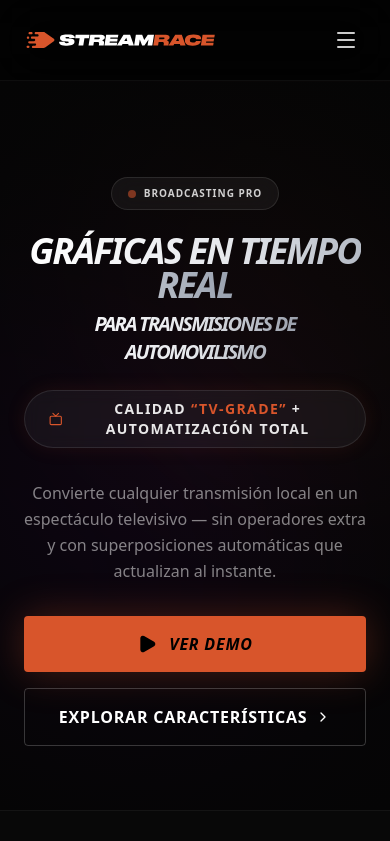
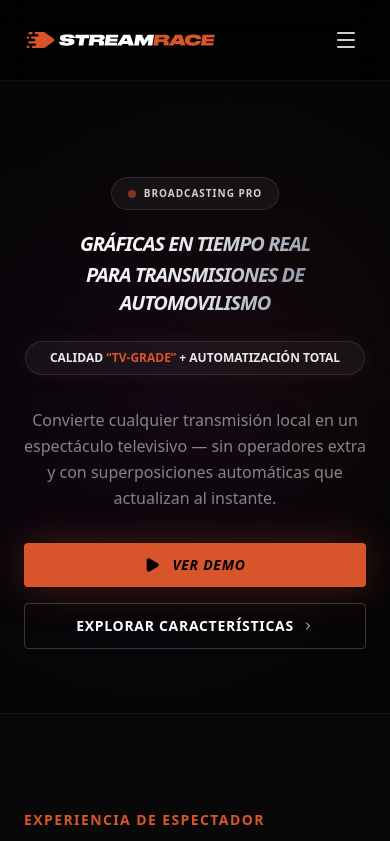
Before and after one commit to SiendoDevs/landing-streamrace, a React (Vite) app: page / in a window 390 px wide. Shown: the top 841 px of the page. Built offline with nearby package versions, Linux system fonts and the light colour scheme.

Commit message:
style(home): adjust responsive typography and spacing for mobile
- Update heading sizes and button padding for better mobile readability
- Hide TV icon on small screens to prevent layout overflow
- Change favicon from SVG to ICO for broader browser compatibility

```diff
--- a/index.html
+++ b/index.html
@@ -2,7 +2,7 @@
 <html lang="en">
   <head>
     <meta charset="UTF-8" />
-    <link rel="icon" type="image/svg+xml" href="/vite.svg" />
+    <link rel="icon" href="/favicon.ico" />
     <meta name="viewport" content="width=device-width, initial-scale=1.0" />
     <title>Sistema de Overlays para Transmisión de Carreras | StreamRace®</title>
   </head>
--- a/src/components/Home.jsx
+++ b/src/components/Home.jsx
@@ -210,19 +210,19 @@ export default function LandingPage() {
             </span>
           </motion.div>
 
-          <motion.h1 variants={fadeInUp} className="text-4xl sm:text-5xl md:text-7xl font-black italic tracking-tighter uppercase mb-6 md:mb-10 leading-[0.95] md:leading-[0.9]">
+          <motion.h1 variants={fadeInUp} className="text-xl sm:text-5xl md:text-7xl font-black italic tracking-tighter uppercase mb-6 md:mb-10 leading-[0.95] md:leading-[0.9]">
             <span className="text-transparent bg-clip-text bg-linear-to-r from-white via-gray-200 to-gray-400">
               Gráficas en Tiempo Real
             </span><br />
-            <span className="text-xl sm:text-2xl md:text-4xl block mt-2 text-transparent bg-clip-text bg-linear-to-r from-white via-gray-200 to-gray-500">
+            <span className="text-xl sm:text-2xl md:text-5xl block mt-2 text-transparent bg-clip-text bg-linear-to-r from-white via-gray-200 to-gray-500">
               Para Transmisiones de Automovilismo
             </span>
           </motion.h1>
 
           <motion.div variants={fadeInUp} className="mb-8 md:mb-10 flex justify-center">
             <div className="inline-flex items-center gap-3 px-6 py-2 rounded-full bg-white/5 border border-white/10 backdrop-blur-sm shadow-[0_0_20px_rgba(216,85,43,0.1)] hover:bg-white/10 transition-colors">
-              <Tv className="w-5 h-5 text-(--accent)" />
-              <span className="text-sm md:text-base font-bold text-white/90 uppercase tracking-widest">
+              <Tv className="hidden md:block w-5 h-5 text-(--accent)" />
+              <span className="text-xs md:text-base font-bold text-white/90 uppercase">
                 Calidad <span className="text-(--accent)">“TV-Grade”</span> + Automatización Total
               </span>
             </div>
@@ -237,19 +237,19 @@ export default function LandingPage() {
               whileHover={{ scale: 1.05, brightness: 1.1 }}
               whileTap={{ scale: 0.95 }}
               onClick={() => handleOpenModal('demo')}
-              className="w-full sm:w-auto group px-8 py-4 bg-(--accent) text-black font-bold uppercase italic tracking-wider rounded transition-all shadow-[0_0_40px_rgba(216,85,43,0.3)] hover:shadow-[0_0_60px_rgba(216,85,43,0.5)] flex items-center justify-center gap-3"
+              className="w-full sm:w-auto group px-6 py-3 md:px-8 md:py-4 text-sm md:text-base bg-(--accent) text-black font-bold uppercase italic tracking-wider rounded transition-all shadow-[0_0_40px_rgba(216,85,43,0.3)] hover:shadow-[0_0_60px_rgba(216,85,43,0.5)] flex items-center justify-center gap-3"
             >
-              <Play className="w-5 h-5 fill-current" />
+              <Play className="w-4 h-4 md:w-5 md:h-5 fill-current" />
               Ver Demo
             </motion.button>
             <motion.button
               whileHover={{ scale: 1.05, backgroundColor: "rgba(255,255,255,0.1)" }}
               whileTap={{ scale: 0.95 }}
               onClick={scrollToSection('features')}
-              className="w-full sm:w-auto px-8 py-4 bg-transparent border border-white/20 text-white font-bold uppercase tracking-wider rounded transition-all flex items-center justify-center gap-2 group"
+              className="w-full sm:w-auto px-6 py-3 md:px-8 md:py-4 text-sm md:text-base bg-transparent border border-white/20 text-white font-bold uppercase tracking-wider rounded transition-all flex items-center justify-center gap-2 group"
             >
               Explorar Características
-              <ChevronRight className="w-4 h-4 group-hover:translate-x-1 transition-transform" />
+              <ChevronRight className="w-3 h-3 md:w-4 md:h-4 group-hover:translate-x-1 transition-transform" />
             </motion.button>
           </motion.div>
         </motion.div>
```
Also changed, not shown: 1 other file (tests, documents, lock files or other folders).
